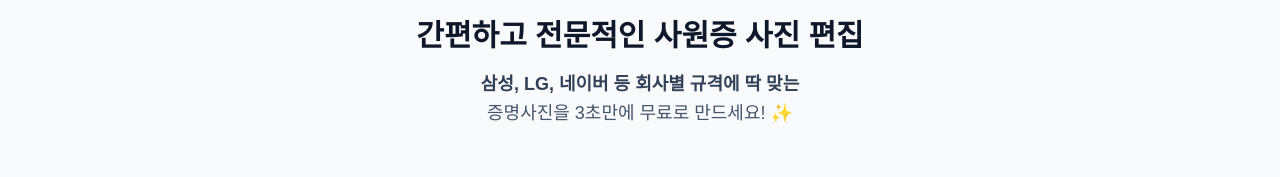
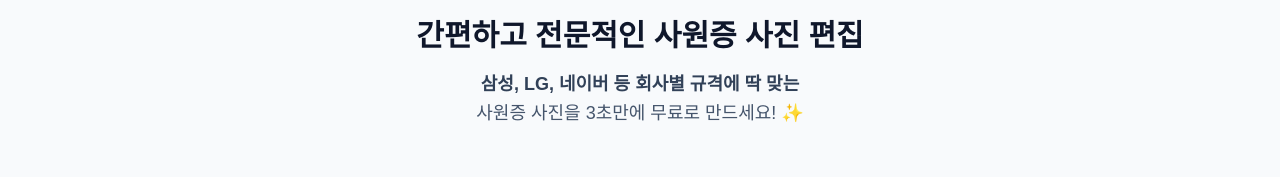
Before and after one commit to SUE960/dingco-vibecoding, a Next.js app: page / in a window 1280 px wide. Shown: the part 219-396 px from the top of the page. Built offline with nearby package versions, Linux system fonts and the light colour scheme.

Commit message:
Change '증명사진' to '사원증 사진' in hero message

```diff
--- a/src/app/page.tsx
+++ b/src/app/page.tsx
@@ -72,7 +72,7 @@
               </h2>
               <p className="text-lg text-slate-600 max-w-2xl mx-auto mb-12 leading-relaxed">
                 <span className="font-semibold text-slate-700">삼성, LG, 네이버 등 회사별 규격에 딱 맞는</span><br />
-                증명사진을 3초만에 무료로 만드세요! ✨
+                사원증 사진을 3초만에 무료로 만드세요! ✨
               </p>
 
               {/* 특징 */}
```
